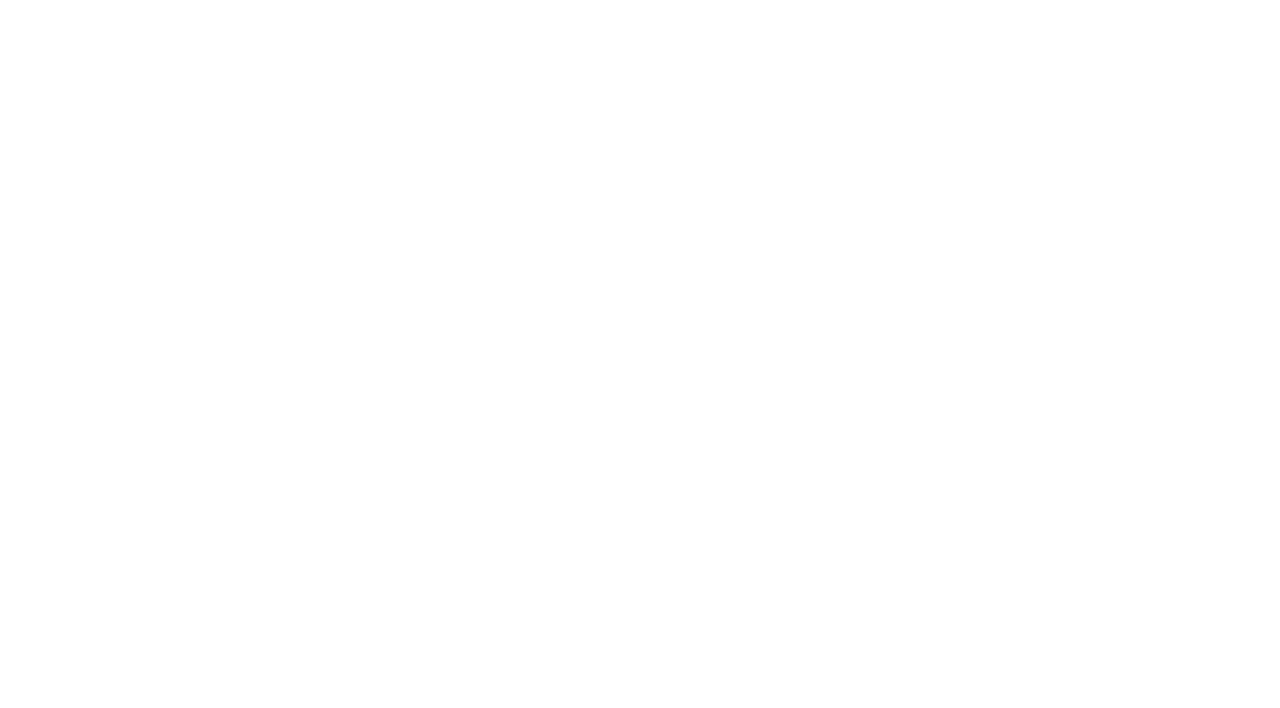
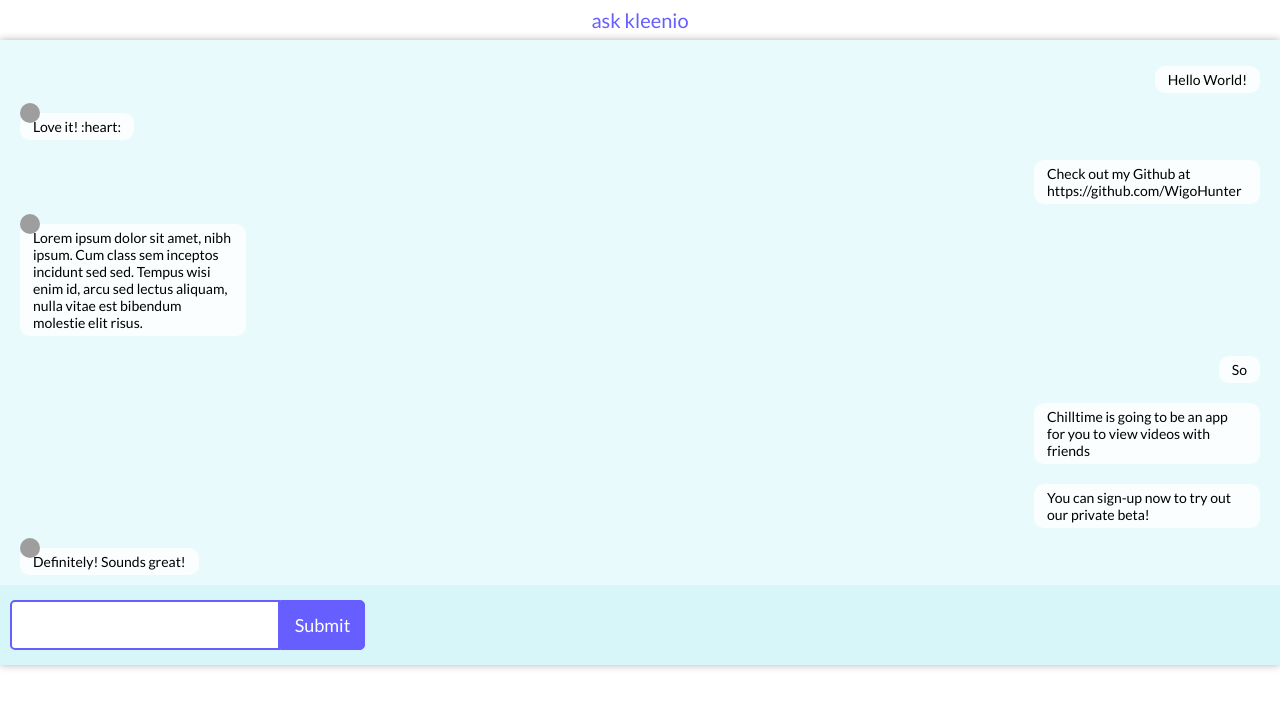
Before and after one commit to dragosgn/kleen.io, a React (Create React App) app: page /help in a window 1280 px wide. Shown: the top 708 px of the page. Built offline with nearby package versions, Linux system fonts and the light colour scheme; grey boxes are pictures that could not be loaded.

Commit message:
fixed chat

```diff
--- /dev/null
+++ b/src/App.css
@@ -0,0 +1,119 @@
+body {
+  margin: 0;
+}
+
+p {
+  margin: 0;
+  display: inline-block;
+}
+
+.App {
+  background-color: #1ee494;
+  height: 100vh;
+  width: 100vw;
+  display: flex;
+  align-items: center;
+  justify-content: center;
+}
+
+.chatroom {
+  width: -webkit-fill-available;
+  background-color: rgba(58, 204, 225, 0.11);
+  overflow: hidden;
+  box-shadow: 0 0 8px 0 rgba(0, 0, 0, 0.3);
+}
+
+.chatroom h3 {
+  background-color: rgba(58, 204, 225, 0.11);
+  color: #fff;
+  margin: 0;
+  height: 80px;
+  font-size: 24px;
+  display: flex;
+  align-items: center;
+  justify-content: center;
+}
+
+.chatroom .chats {
+  box-sizing: border-box;
+  padding: 0 20px;
+}
+
+.chatroom .chats .chat {
+  background: rgba(255, 255, 255, 0.8);
+  position: relative;
+  -webkit-font: 1em sans-serif;
+  -moz-font: 1em sans-serif;
+  -ms-font: 1em sans-serif;
+  -o-font: 1em sans-serif;
+  font: 1em sans-serif;
+  padding: 5px 13px;
+  font-size: 14px;
+  border-radius: 10px;
+  list-style: none;
+  float: left;
+  clear: both;
+  margin: 10px 0;
+  max-width: 200px;
+}
+
+.chatroom .chats .chat img {
+  width: 20px;
+  height: 20px;
+  border-radius: 50%;
+  position: absolute;
+  top: -10px;
+  left: 0px;
+}
+
+.chatroom .chats .chat.right {
+  float: right;
+  clear: both;
+}
+
+.chatroom .chats .chat a {
+  text-decoration: none;
+  color: #3498db;
+}
+
+.chatroom .input {
+  height: 80px;
+  width: 100%;
+  background: rgba(58, 204, 225, 0.11);
+  display: flex;
+  flex-direction: row;
+  align-items: center;
+}
+
+.chatroom .input input[type="text"] {
+  background: white;
+  outline: 0;
+  border: 2px solid #665eff;
+  padding: 0 5px;
+  border-top-left-radius: 5px;
+  border-bottom-left-radius: 5px;
+  margin-left: 10px;
+  height: 50px;
+  width: 270px;
+  box-sizing: border-box;
+  font-size: 14px;
+}
+
+.chatroom .input input[type="submit"] {
+  background: #665eff;
+  border: 1px solid #665eff;
+  color: white;
+  height: 50px;
+  width: 85px;
+  font-size: 18px;
+  box-sizing: border-box;
+  border-top-right-radius: 5px;
+  border-bottom-right-radius: 5px;
+  cursor: pointer;
+  transition: all 0.3s ease;
+}
+
+.chatroom .input input[type="submit"]:hover {
+  background: #665eff;
+  color: #fff;
+}
--- a/src/App.js
+++ b/src/App.js
@@ -8,6 +8,7 @@
 import Calendar from "./Calendar";
 import Community from "./Community";
 import NextSteps from "./NextSteps";
+import Help from "./Help";
 
 class App extends Component {
   render() {
@@ -19,6 +20,7 @@
         <Route exact path="/menu" component={Menu} />
         <Route exact path="/community" component={Community} />
         <Route exact path="/next-steps" component={NextSteps} />
+        <Route exact path="/help" component={Help} />
       </Root>
     );
   }
--- /dev/null
+++ b/src/Chatroom.js
@@ -0,0 +1,123 @@
+import React from "react";
+import ReactDOM from "react-dom";
+import "./App.css";
+
+import Message from "./Message.js";
+
+class Chatroom extends React.Component {
+  constructor(props) {
+    super(props);
+
+    this.state = {
+      chats: [
+        {
+          username: "Kevin Hsu",
+          content: <p>Hello World!</p>,
+          img: "http://i.imgur.com/Tj5DGiO.jpg"
+        },
+        {
+          username: "Alice Chen",
+          content: <p>Love it! :heart:</p>,
+          img: "http://i.imgur.com/Tj5DGiO.jpg"
+        },
+        {
+          username: "Kevin Hsu",
+          content: <p>Check out my Github at https://github.com/WigoHunter</p>,
+          img: "http://i.imgur.com/Tj5DGiO.jpg"
+        },
+        {
+          username: "KevHs",
+          content: (
+            <p>
+              Lorem ipsum dolor sit amet, nibh ipsum. Cum class sem inceptos
+              incidunt sed sed. Tempus wisi enim id, arcu sed lectus aliquam,
+              nulla vitae est bibendum molestie elit risus.
+            </p>
+          ),
+          img: "http://i.imgur.com/ARbQZix.jpg"
+        },
+        {
+          username: "Kevin Hsu",
+          content: <p>So</p>,
+          img: "http://i.imgur.com/Tj5DGiO.jpg"
+        },
+        {
+          username: "Kevin Hsu",
+          content: (
+            <p>
+              Chilltime is going to be an app for you to view videos with
+              friends
+            </p>
+          ),
+          img: "http://i.imgur.com/Tj5DGiO.jpg"
+        },
+        {
+          username: "Kevin Hsu",
+          content: <p>You can sign-up now to try out our private beta!</p>,
+          img: "http://i.imgur.com/Tj5DGiO.jpg"
+        },
+        {
+          username: "Alice Chen",
+          content: <p>Definitely! Sounds great!</p>,
+          img: "http://i.imgur.com/Tj5DGiO.jpg"
+        }
+      ]
+    };
+
+    this.submitMessage = this.submitMessage.bind(this);
+  }
+
+  componentDidMount() {
+    this.scrollToBot();
+  }
+
+  componentDidUpdate() {
+    this.scrollToBot();
+  }
+
+  scrollToBot() {
+    ReactDOM.findDOMNode(this.refs.chats).scrollTop = ReactDOM.findDOMNode(
+      this.refs.chats
+    ).scrollHeight;
+  }
+
+  submitMessage(e) {
+    e.preventDefault();
+
+    this.setState(
+      {
+        chats: this.state.chats.concat([
+          {
+            username: "Kevin Hsu",
+            content: <p>{ReactDOM.findDOMNode(this.refs.msg).value}</p>,
+            img: "http://i.imgur.com/Tj5DGiO.jpg"
+          }
+        ])
+      },
+      () => {
+        ReactDOM.findDOMNode(this.refs.msg).value = "";
+      }
+    );
+  }
+
+  render() {
+    const username = "Kevin Hsu";
+    const { chats } = this.state;
+
+    return (
+      <div className="chatroom">
+        <ul className="chats" ref="chats">
+          {chats.map(chat => (
+            <Message chat={chat} user={username} />
+          ))}
+        </ul>
+        <form className="input" onSubmit={e => this.submitMessage(e)}>
+          <input type="text" ref="msg" />
+          <input type="submit" value="Submit" />
+        </form>
+      </div>
+    );
+  }
+}
+
+export default Chatroom;
--- /dev/null
+++ b/src/Help.js
@@ -0,0 +1,12 @@
+import React from "react";
+
+import { Name } from "./styled";
+
+import Chatroom from "./Chatroom";
+
+export default () => (
+  <React.Fragment>
+    <Name>{"ask kleenio"}</Name>
+    <Chatroom />
+  </React.Fragment>
+);
--- a/src/Menu.js
+++ b/src/Menu.js
@@ -48,7 +48,7 @@
         <Label>Next Steps</Label>
       </Circle>
     </Link>
-    <Link to="/" style={{ position: "relative" }}>
+    <Link to="/help" style={{ position: "relative" }}>
       <Circle
         size={140}
         style={{ position: "absolute", left: "4rem", top: "24rem" }}
--- /dev/null
+++ b/src/Message.js
@@ -0,0 +1,12 @@
+import React from "react";
+
+const Message = ({ chat, user }) => (
+  <li className={`chat ${user === chat.username ? "right" : "left"}`}>
+    {user !== chat.username && (
+      <img src={chat.img} alt={`${chat.username}'s profile pic`} />
+    )}
+    {chat.content}
+  </li>
+);
+
+export default Message;
```
